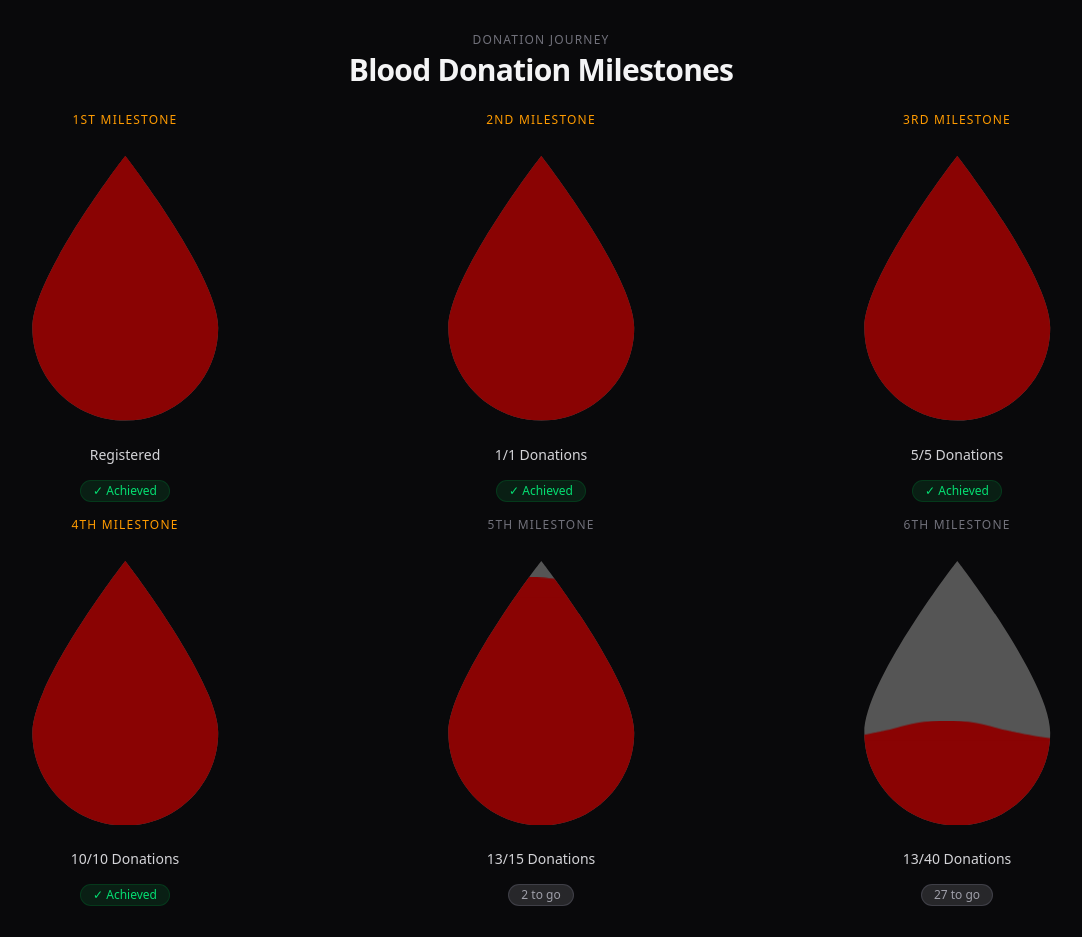
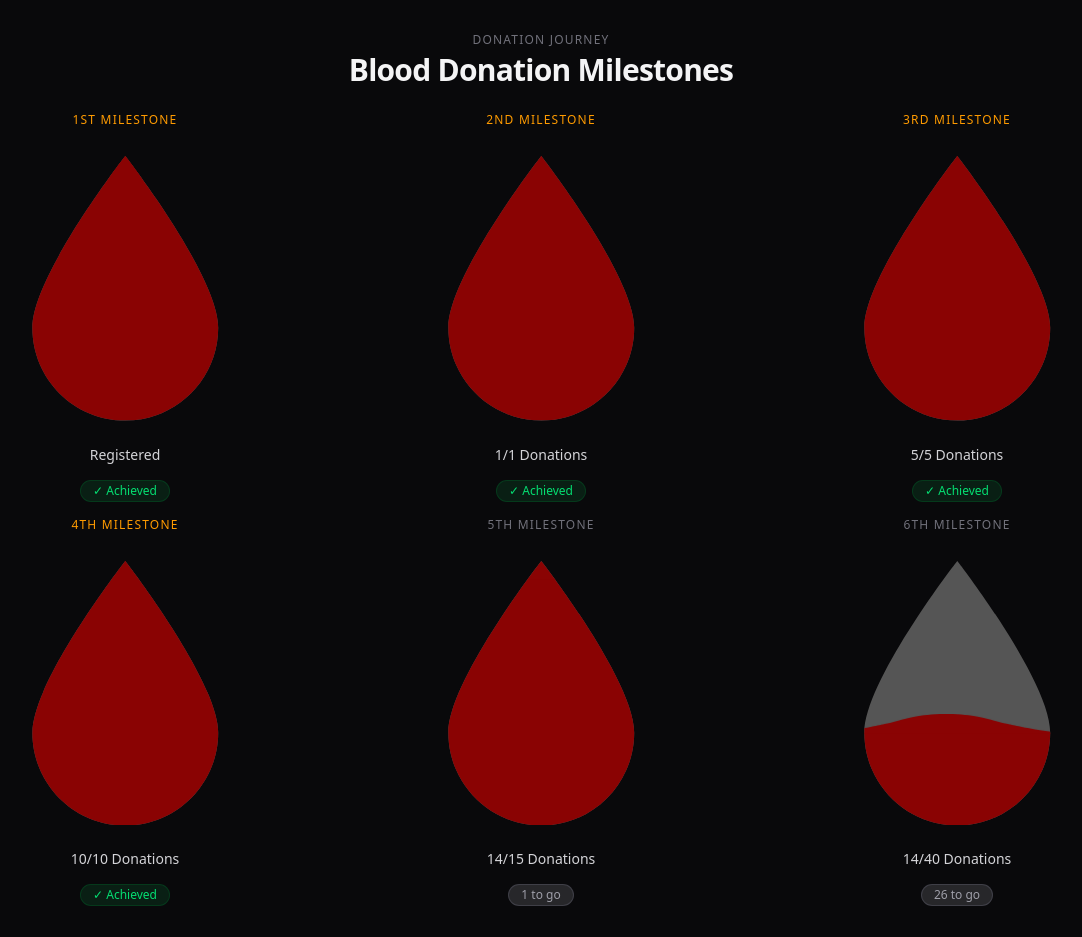
Before and after one commit to roberohn/blood, a SvelteKit app: page / in a window 1280 px wide. Shown: the whole page, without its empty margins (99-1181 px from the left). Built offline with nearby package versions, Linux system fonts and the light colour scheme.

Commit message:
Update +page.svelte
Incremented the donation amount.

```diff
--- a/src/routes/+page.svelte
+++ b/src/routes/+page.svelte
@@ -10,7 +10,7 @@
 	width = dimension;
 	height = dimension;
 
-	donationsMade = 13;
+	donationsMade = 14;
 
 	const milestones = [
 		{ donationsMade: 0, milestone: 0, label: 'Registered', tier: '1st' },
```
